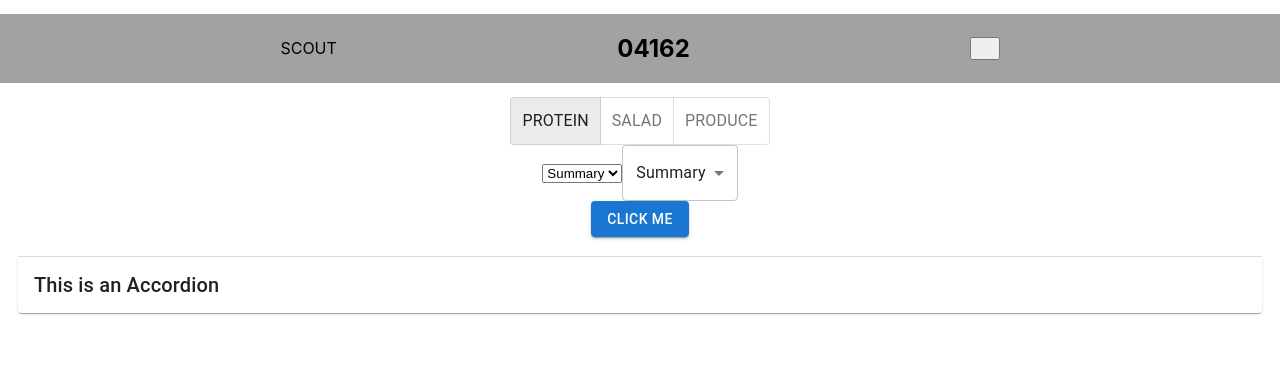
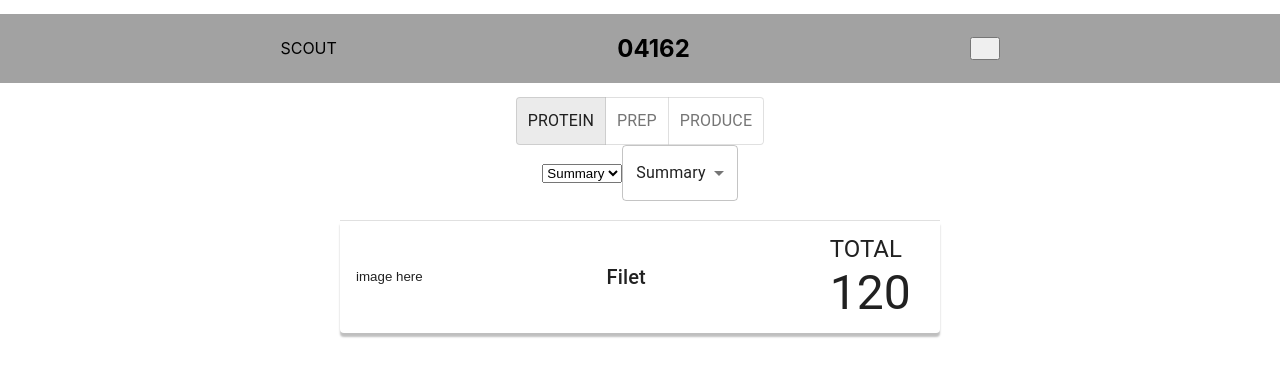
Before and after one commit to DummyClock/SCOUT, a React (Create React App) app in the folder client/: page / in a window 1280 px wide. Shown: the top 376 px of the page. Built offline with nearby package versions, Linux system fonts and the light colour scheme; no server answers; some icons are missing.

Commit message:
Slight modifications & testing of accordian item

```diff
--- a/client/src/App.css
+++ b/client/src/App.css
@@ -1,3 +1,6 @@
+* {
+  //max-width: 600px;
+}
 #parent:not(#banner) {
   display: flex;
   flex-direction: column;
--- a/client/src/App.js
+++ b/client/src/App.js
@@ -69,8 +69,8 @@ function App() {
           <ToggleButton value="Protein" aria-label="protein">
             <Typography>Protein</Typography>
           </ToggleButton>
-          <ToggleButton value="Salad" aria-label="salad">
-            <Typography>Salad</Typography>
+          <ToggleButton value="Prep" aria-label="Prep">
+            <Typography>Prep</Typography>
           </ToggleButton>
           <ToggleButton value="Produce" aria-label="produce">
             <Typography>Produce</Typography>
@@ -97,30 +97,48 @@ function App() {
         </Select>
       </div>
 
-
-      <Button
-        variant="contained"
-        color="primary"
-        onClick={() => alert(`Hey how's it going\n ${salesMixData}`)}
+      {/** Collapsable Cards (WIP) */}
+      <Accordion
+        style={{
+          marginTop: 20,
+          width: '95%',
+          maxWidth: '600px',
+          margin: '20px auto',
+          boxShadow: '0 4px 2px rgba(0,0,0,0.25)'
+        }}
       >
-        Click Me
-      </Button>
-
-      <Accordion style={{ marginTop: 20 }}>
         <AccordionSummary
           expandIcon={<ExpandMoreIcon />}
           aria-controls="panel1-content"
           id="panel1-header"
         >
-          <Typography variant="h6">This is an Accordion</Typography>
+          <div style={{ display: "flex", width: "100%", justifyContent: "space-between", alignItems: "center" }}>
+            <p>image here</p>
+            <Typography variant="h6">Filet</Typography>
+            <div>
+              <Typography variant="h5">TOTAL</Typography>
+              <Typography variant="h3">120</Typography>
+            </div>
+          </div>
         </AccordionSummary>
 
         <AccordionDetails>
-          <Typography>
-            Lorem ipsum dolor sit amet, consectetur adipiscing elit. Suspendisse malesuada
-            lacus ex, sit amet blandit leo lobortis eget. It means something very important...maybe
-          </Typography>
-        </AccordionDetails>
+          <div class = "data-dsiplay-button">
+            <ToggleButtonGroup
+            //value={salesCategory} (replace)
+            exclusive
+            //onChange={handleSalesCategory} (replace)
+            aria-label="sales-category"
+            >
+              <ToggleButton value="summary" aria-label="summary">
+                <Typography>Summary</Typography>
+              </ToggleButton>
+              <ToggleButton value="by-product" aria-label="by-product">
+                <Typography>By Product</Typography>
+              </ToggleButton>
+            </ToggleButtonGroup>
+          </div>
+      </AccordionDetails>
       </Accordion>
     </div>
   );
```
